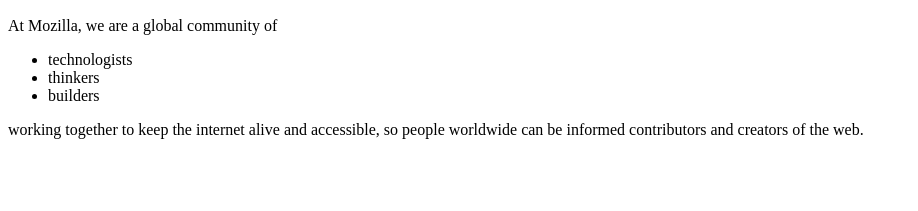
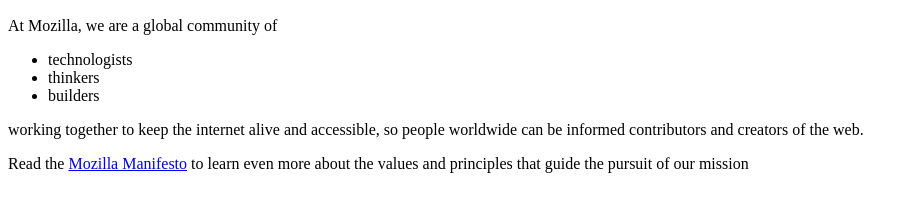
Before and after one commit to PJMantoss/codersrank-practice, a website: page index.html in a window 1280 px wide. Shown: the part 401-612 px from the top of the page, without its empty margins (0-918 px from the left). Drawn offline with Linux system fonts and the light colour scheme.

Commit message:
add link

```diff
--- a/index.html
+++ b/index.html
@@ -18,5 +18,7 @@
 
    <p>working together to keep the internet alive and accessible, so people worldwide can be informed contributors and creators of the web.</p>
 
+   <p>Read the <a href="https://www.mozilla.org/en-US/about/manifesto/">Mozilla Manifesto</a> to learn even more about the values and principles that guide the pursuit of our mission</p>
+
   </body>
 </html>
```
